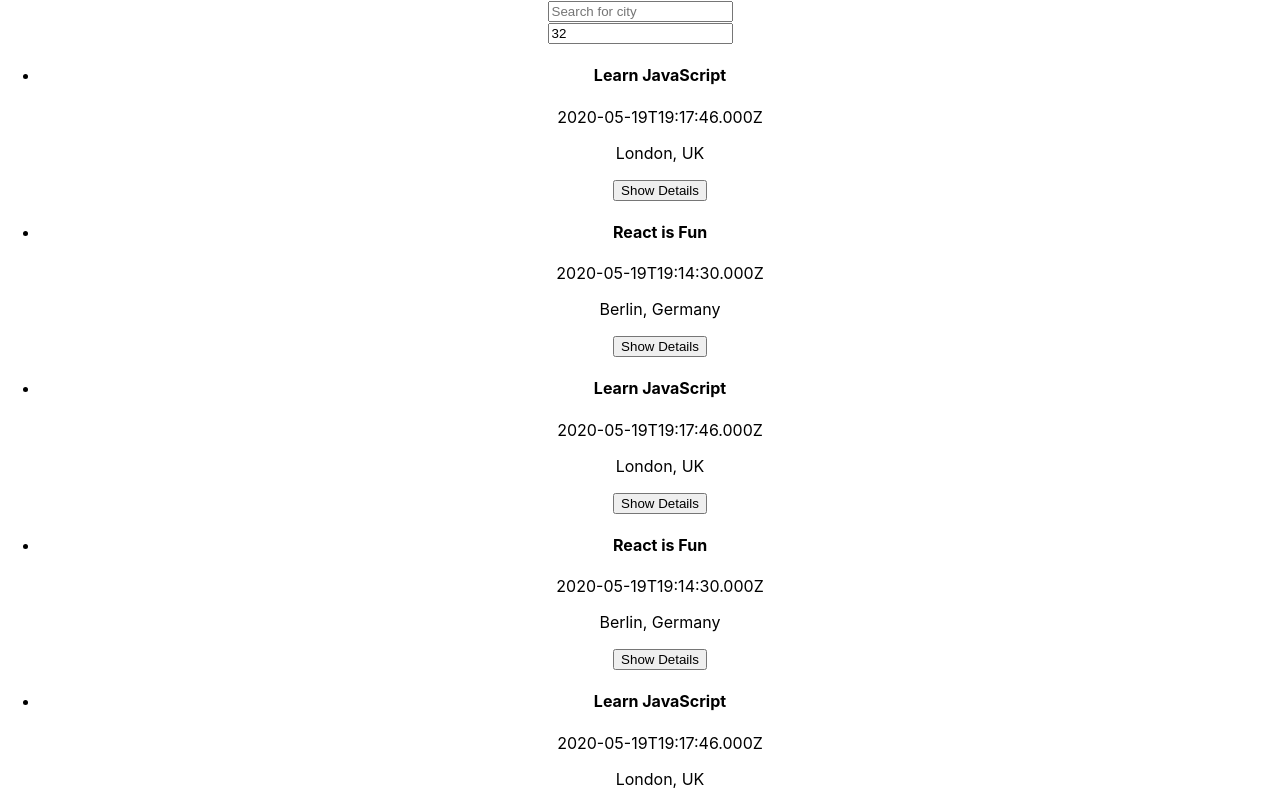
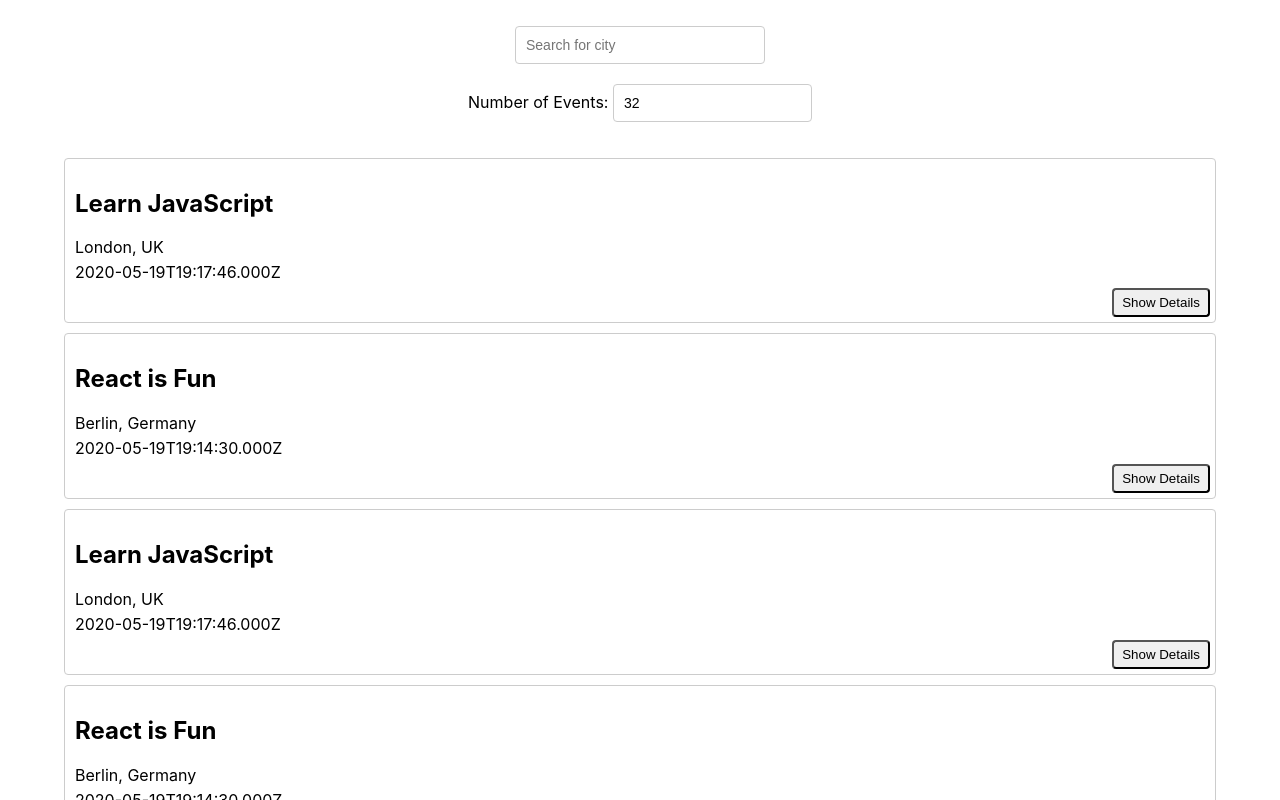
Before and after one commit to Ntsubi/meet, a React (Create React App) app: page / in a window 1280 px wide. Shown: the top 800 px of the page. Built offline with nearby package versions, Linux system fonts and the light colour scheme.

Commit message:
Applied styling elements

```diff
--- a/src/App.css
+++ b/src/App.css
@@ -1,38 +1,89 @@
+@import url(https://fonts.googleapis.com/css?family=Roboto:500);
+
 .App {
   text-align: center;
+  padding: 2% 5%;
 }
 
-.App-logo {
-  height: 40vmin;
-  pointer-events: none;
+.App * {
+  box-sizing: border-box;
 }
 
-@media (prefers-reduced-motion: no-preference) {
-  .App-logo {
-    animation: App-logo-spin infinite 20s linear;
-  }
+ul {
+  padding: 0;
+  list-style: none;
 }
 
-.App-header {
-  background-color: #282c34;
-  min-height: 100vh;
+p {
+  margin: 5px 0;
+}
+
+input[type="text"],
+input[type="number"] {
+  padding: 8px 6px 8px 10px;
+  border-radius: 4px;
+  outline: none;
+  border: 1px solid #ccc;
+  font-size: 14px;
+  line-height: 20px;
+  align-self: center;
+  height: 38px;
+  margin-bottom: 20px;
+}
+
+.city {
+  width: 250px;
+}
+
+#city-search {
   display: flex;
   flex-direction: column;
-  align-items: center;
-  justify-content: center;
-  font-size: calc(10px + 2vmin);
-  color: white;
+  margin: auto;
+  position: relative;
 }
 
-.App-link {
-  color: #61dafb;
+.suggestions {
+  width: 250px;
+  position: absolute;
+  top: 45px;
+  z-index: 2;
+  align-self: center;
+  margin: 0;
+  font-size: 14px;
+  box-shadow: 10px 10px 16px -12px rgba(0, 0, 0, 0.75);
 }
 
-@keyframes App-logo-spin {
-  from {
-    transform: rotate(0deg);
-  }
-  to {
-    transform: rotate(360deg);
-  }
+.suggestions>li {
+  text-align: left;
+  padding: 8px 6px 8px 10px;
+  background-color: #eee;
+  cursor: default;
 }
+
+.suggestions>li:last-child {
+  border-bottom-left-radius: 4px;
+  border-bottom-right-radius: 4px;
+}
+
+.suggestions>li:hover {
+  background-color: #bcdcdb;
+}
+
+.event {
+  padding: 10px 10px 35px;
+  margin-bottom: 10px;
+  text-align: left;
+  border: 1px solid #ccc;
+  border-radius: 4px;
+  position: relative;
+}
+
+.details-btn {
+  position: absolute;
+  right: 5px;
+  bottom: 5px;
+  padding: 5px 8px;
+  border-radius: 4px;
+  outline: none;
+  cursor: pointer;
+}
--- a/src/components/Event.js
+++ b/src/components/Event.js
@@ -6,19 +6,17 @@
 
   return (
     <li className="event">
-      <h4>{event.summary}</h4>
+      <h2>{event.summary}</h2>
+      <p>{event.location}</p>
       <p>{event.created}</p>
-      <p>{event.location}</p>
-      <button className="details-button"
+      {showDetails ?
+        <p className="details">{event.description}</p>
+        : null
+      }
+      <button className="details-btn"
         onClick={() => setShowDetails(!showDetails)}>
         {showDetails ? 'Hide Details' : 'Show Details'}
       </button>
-      {showDetails ? (
-        <div className="details">
-          <h3>Event Details</h3>
-          <p>{event.description}</p>
-        </div>
-      ) : null}
     </li>
   );
 }
--- a/src/components/NumberOfEvents.js
+++ b/src/components/NumberOfEvents.js
@@ -12,8 +12,10 @@
 
   return (
     <div id="number-of-events">
+      <label htmlFor="number-of-events-input">Number of Events: </label>
       <input
         type="text"
+        className="number-of-events-input"
         value={numEvents}
         onChange={handleInputChanged}
       />
```
